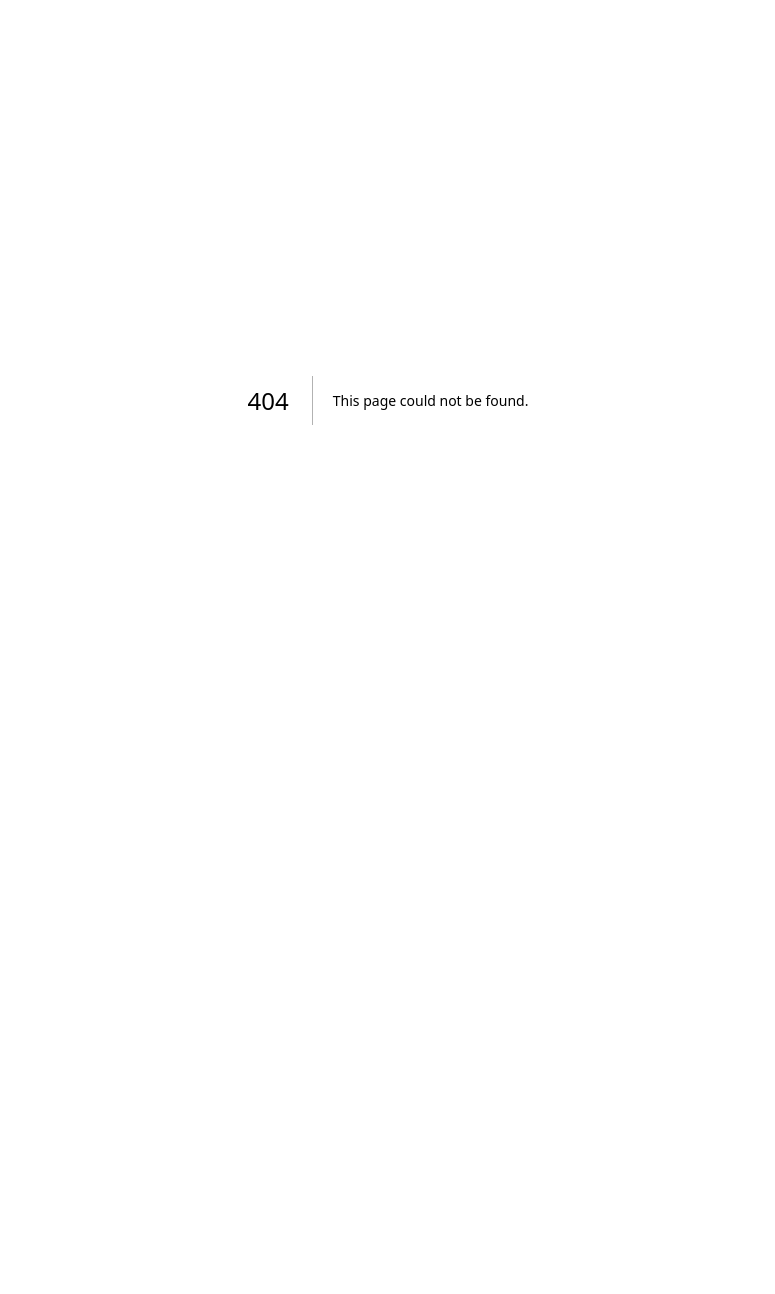
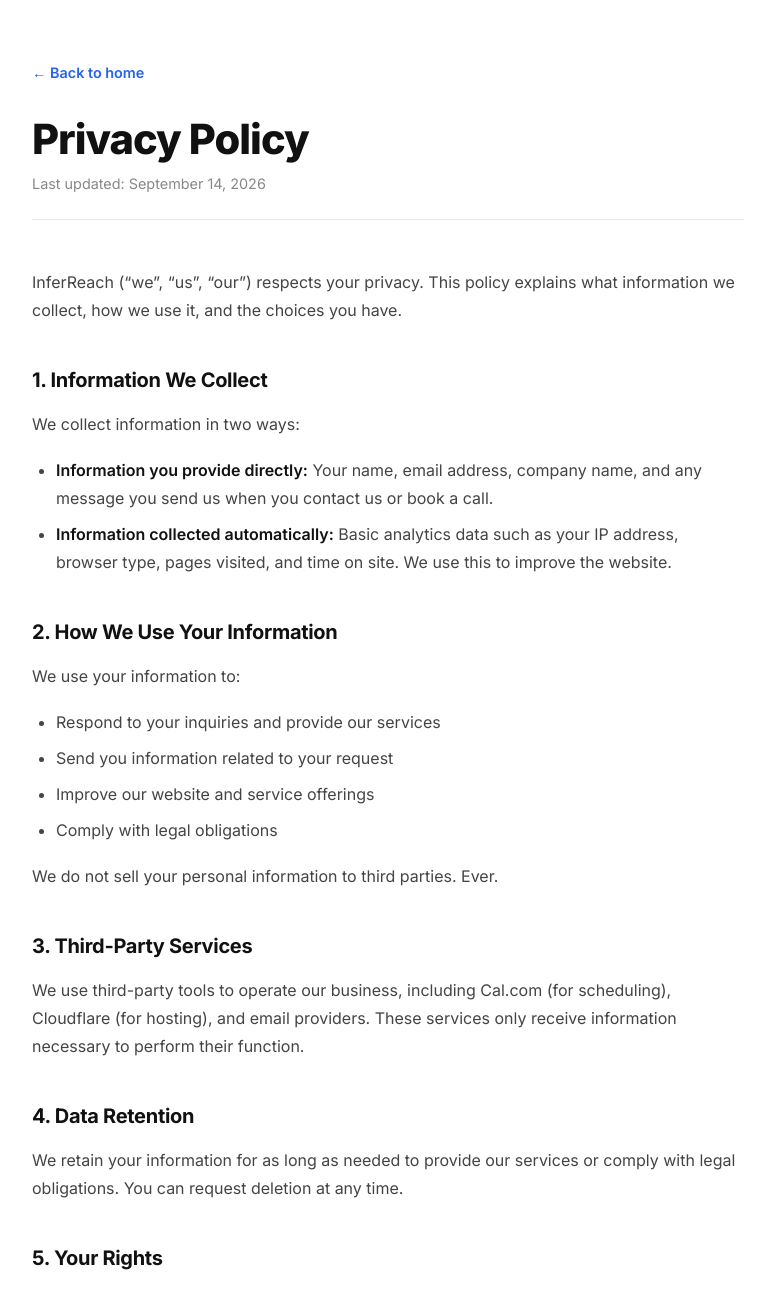
Before and after one commit to PrajwalRaj21/inferreach-main, a Next.js app: page /privacy in a window 1280 px wide. Before the commit this address had no page. Shown: the top 1294 px of the page, without its empty margins (252-1027 px from the left). Before the commit the page ends 800 px from the top, so only its background shows below. Built offline with nearby package versions, Linux system fonts and the light colour scheme.

Commit message:
Add Privacy Policy page with detailed information on data collection, usage, and user rights

```diff
--- /dev/null
+++ b/app/privacy/page.tsx
@@ -0,0 +1,96 @@
+import Link from 'next/link'
+
+export const metadata = {
+  title: 'Privacy Policy | InferReach',
+  description: 'How InferReach collects, uses, and protects your data.',
+}
+
+export default function Privacy() {
+  return (
+    <main className="legal-page">
+      <div className="container legal-container">
+        <Link href="/" className="legal-back">← Back to home</Link>
+
+        <h1 className="legal-title">Privacy Policy</h1>
+        <p className="legal-updated">Last updated: September 14, 2026</p>
+
+        <div className="legal-body">
+          <p>
+            InferReach (&ldquo;we&rdquo;, &ldquo;us&rdquo;, &ldquo;our&rdquo;) respects your privacy. This policy explains what
+            information we collect, how we use it, and the choices you have.
+          </p>
+
+          <h2>1. Information We Collect</h2>
+          <p>We collect information in two ways:</p>
+          <ul>
+            <li>
+              <strong>Information you provide directly:</strong> Your name, email address, company name,
+              and any message you send us when you contact us or book a call.
+            </li>
+            <li>
+              <strong>Information collected automatically:</strong> Basic analytics data such as your IP
+              address, browser type, pages visited, and time on site. We use this to improve the website.
+            </li>
+          </ul>
+
+          <h2>2. How We Use Your Information</h2>
+          <p>We use your information to:</p>
+          <ul>
+            <li>Respond to your inquiries and provide our services</li>
+            <li>Send you information related to your request</li>
+            <li>Improve our website and service offerings</li>
+            <li>Comply with legal obligations</li>
+          </ul>
+          <p>We do not sell your personal information to third parties. Ever.</p>
+
+          <h2>3. Third-Party Services</h2>
+          <p>
+            We use third-party tools to operate our business, including Cal.com (for scheduling),
+            Cloudflare (for hosting), and email providers. These services only receive information
+            necessary to perform their function.
+          </p>
+
+          <h2>4. Data Retention</h2>
+          <p>
+            We retain your information for as long as needed to provide our services or comply with
+            legal obligations. You can request deletion at any time.
+          </p>
+
+          <h2>5. Your Rights</h2>
+          <p>You have the right to:</p>
+          <ul>
+            <li>Access the personal information we hold about you</li>
+            <li>Request correction or deletion of your information</li>
+            <li>Opt out of marketing communications at any time</li>
+          </ul>
+          <p>To exercise any of these rights, email us at the address below.</p>
+
+          <h2>6. Cookies</h2>
+          <p>
+            We use essential cookies to make the site function. We do not use third-party tracking
+            cookies.
+          </p>
+
+          <h2>7. Security</h2>
+          <p>
+            We take reasonable precautions to protect your information, including encryption in
+            transit and restricted access. However, no method of transmission over the internet is
+            100% secure.
+          </p>
+
+          <h2>8. Changes to This Policy</h2>
+          <p>
+            We may update this policy from time to time. Material changes will be reflected in the
+            &ldquo;last updated&rdquo; date above.
+          </p>
+
+          <h2>9. Contact</h2>
+          <p>
+            Questions? Email us at{' '}
+            <a href="mailto:hello@inferreach.com" className="legal-link">hello@inferreach.com</a>.
+          </p>
+        </div>
+      </div>
+    </main>
+  )
+}
```
